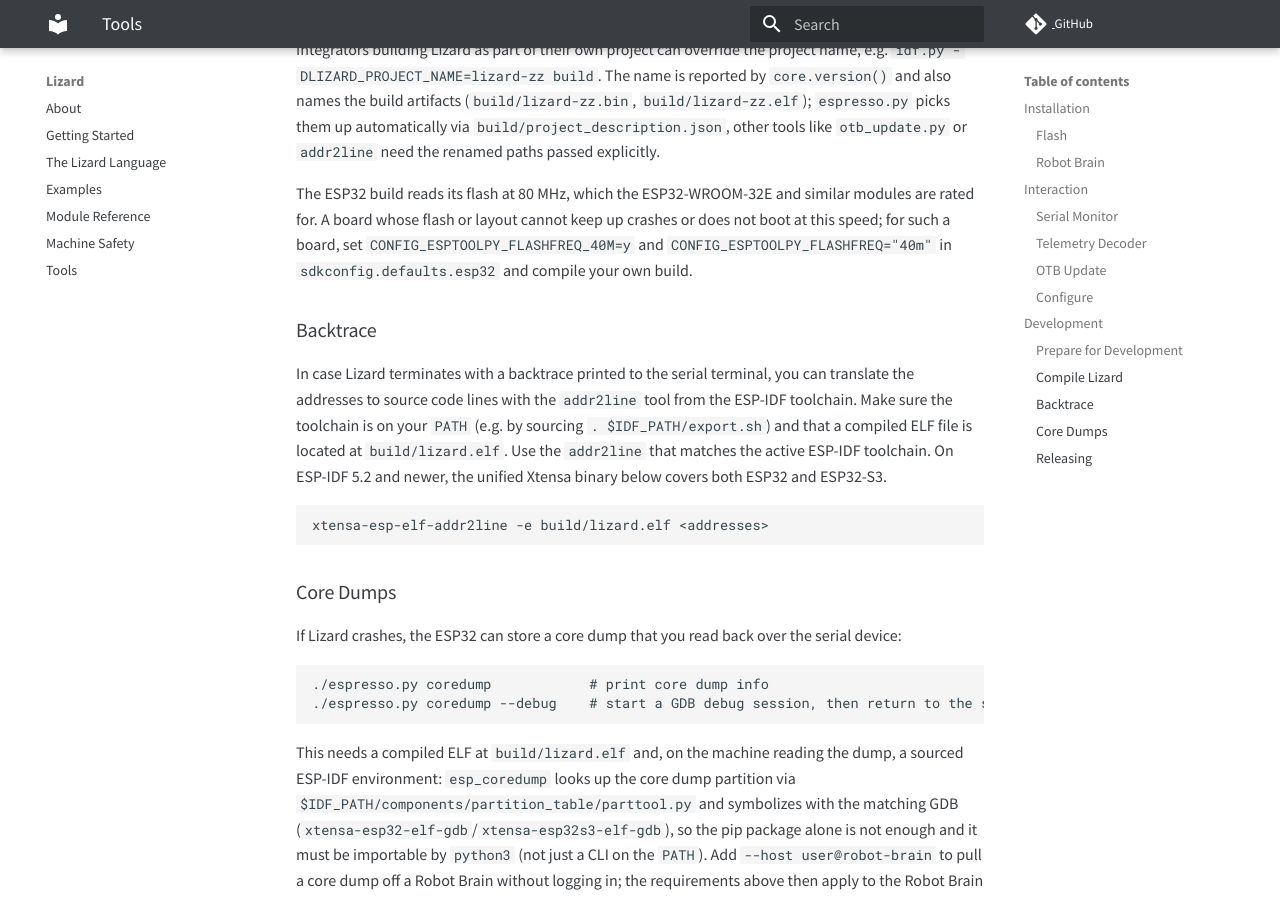
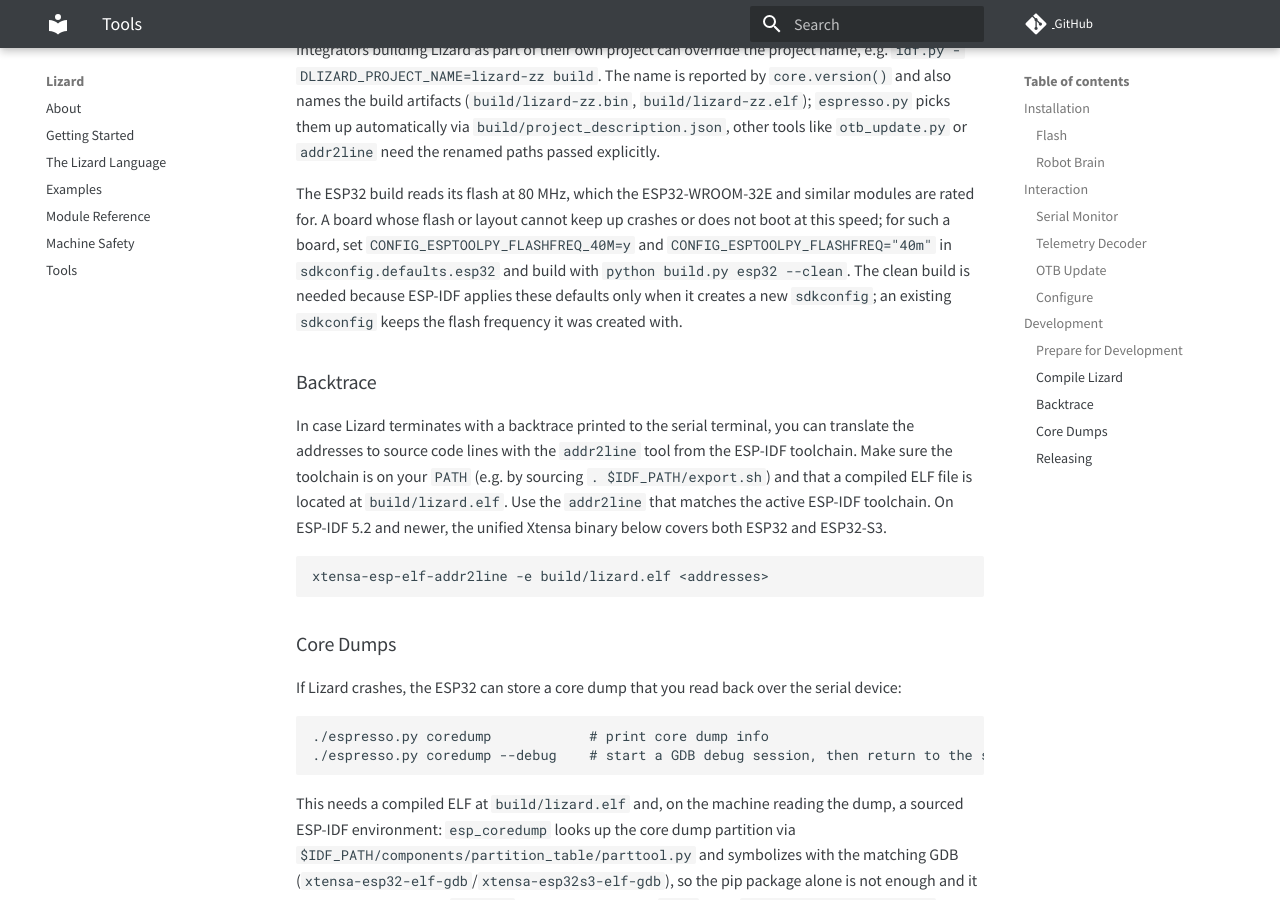
Before and after one commit to zauberzeug/lizard, an MkDocs documentation site: the page built from docs/tools.md, in a window 1280 px wide and 900 px high, scrolled down 6060 px. Built offline with MkDocs 1.6.1 and Material for MkDocs 9.7.7, drawn with Linux system fonts in a browser that asks for light colours; comment, search, counter and statistics services are not loaded.

Commit message:
Say in the docs that a changed flash frequency needs a clean build

```diff
--- a/docs/tools.md
+++ b/docs/tools.md
@@ -253,7 +253,9 @@
 
 The ESP32 build reads its flash at 80 MHz, which the ESP32-WROOM-32E and similar modules are rated for.
 A board whose flash or layout cannot keep up crashes or does not boot at this speed;
-for such a board, set `CONFIG_ESPTOOLPY_FLASHFREQ_40M=y` and `CONFIG_ESPTOOLPY_FLASHFREQ="40m"` in `sdkconfig.defaults.esp32` and compile your own build.
+for such a board, set `CONFIG_ESPTOOLPY_FLASHFREQ_40M=y` and `CONFIG_ESPTOOLPY_FLASHFREQ="40m"` in `sdkconfig.defaults.esp32` and build with `python build.py esp32 --clean`.
+The clean build is needed because ESP-IDF applies these defaults only when it creates a new `sdkconfig`;
+an existing `sdkconfig` keeps the flash frequency it was created with.
 
 ### Backtrace
 
```
